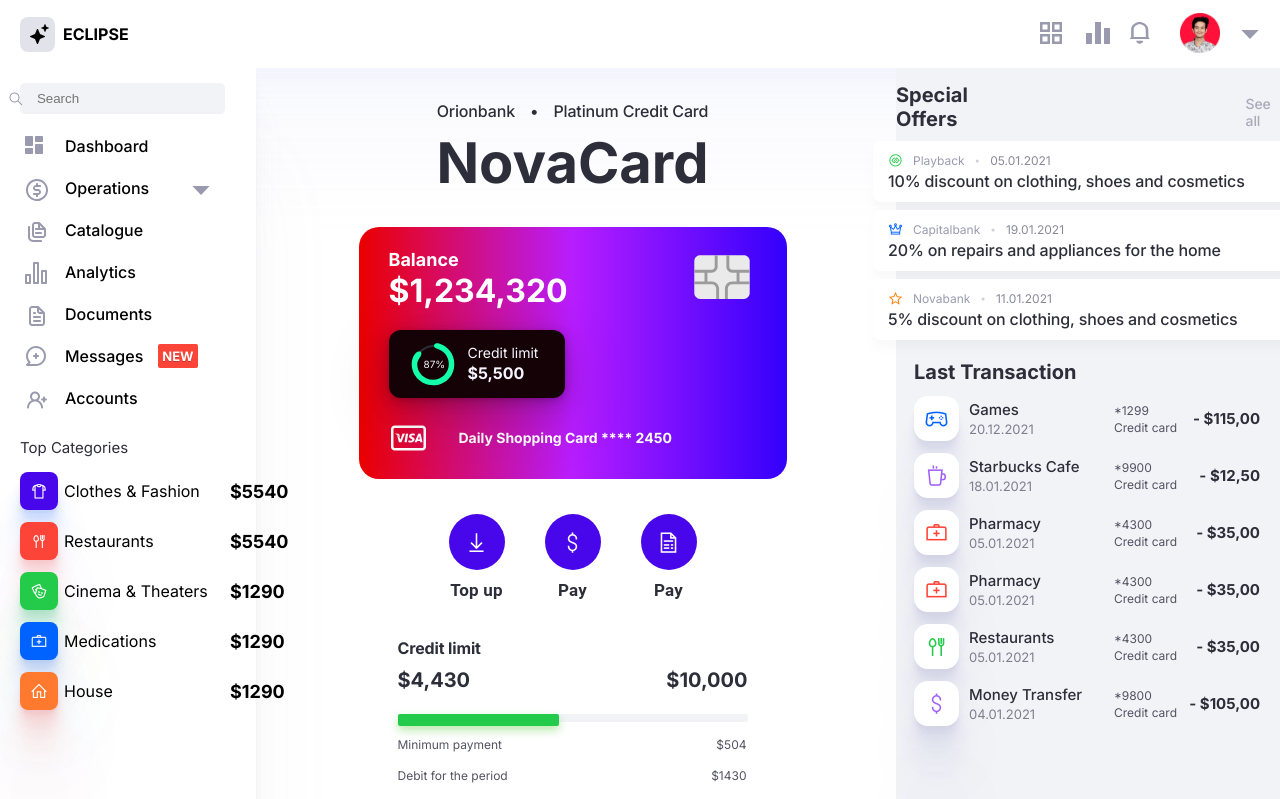
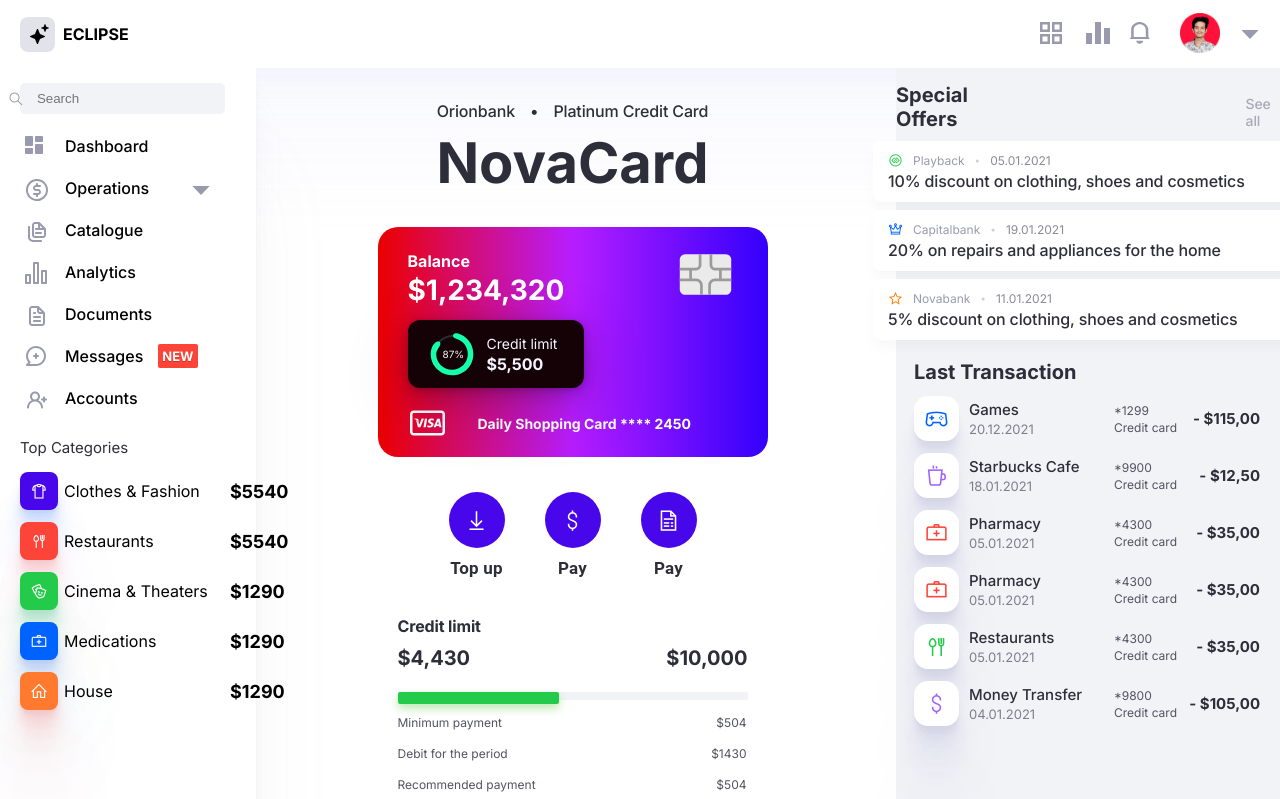
Before and after one commit to ayushsoni1010/dashboard-ui-library, a React (Create React App) app in the folder financial-analysis-ui/: page / in a window 1280 px wide. Shown: the top 799 px of the page. Built offline with nearby package versions, Linux system fonts and the light colour scheme.

Commit message:
🚀fix: cards

```diff
--- a/financial-analysis-ui/src/components/widgets/Cards/NovaCard/style.cards.novaCard.css
+++ b/financial-analysis-ui/src/components/widgets/Cards/NovaCard/style.cards.novaCard.css
@@ -12,8 +12,8 @@
   background: -webkit-gradient(linear, left top, right top, from(#eb0000), color-stop(#b71dff), to(#3300fc));
   background: linear-gradient(90deg, #eb0000, #b71dff, #3300fc);
   border-radius: 20px;
-  width: 428px;
-  height: 252px;
+  width: 390px;
+  height: 230px;
   border: none;
   padding-top: 20px;
   padding-left: 30px;
@@ -29,14 +29,14 @@
   -webkit-box-direction: normal;
       -ms-flex-direction: column;
           flex-direction: column;
+  margin-top: 10px;
 }
 
 div.nova-credit-card-section-wrapper > div.nova-card-content-wrapper > p.nova-card-title {
   font-family: 'Inter';
   font-style: normal;
   font-weight: bold;
-  font-size: 18px;
-  line-height: 22px;
+  font-size: 16px;
   display: -webkit-box;
   display: -ms-flexbox;
   display: flex;
@@ -50,7 +50,7 @@
   font-family: 'Inter';
   font-style: normal;
   font-weight: 800;
-  font-size: 32px;
+  font-size: 28px;
   line-height: 39px;
   display: -webkit-box;
   display: -ms-flexbox;
@@ -80,7 +80,7 @@
   position: relative;
   height: 68px;
   width: 176px;
-  margin-top: 20px;
+  margin-top: 10px;
 }
 
 div.nova-credit-card-section-wrapper > div.nova-card-content-wrapper > div.nova-credit-limit-card-wrapper > div.stats-wrapper-credit-limit-card {
@@ -98,7 +98,6 @@
   font-style: normal;
   font-weight: normal;
   font-size: 10px;
-  line-height: 16px;
   display: -webkit-box;
   display: -ms-flexbox;
   display: flex;
@@ -108,7 +107,7 @@
   color: #F4F5FA;
   position: absolute;
   left: 35px;
-  top: 26px;
+  top: 27.5px;
 }
 
 div.nova-credit-card-section-wrapper > div.nova-card-content-wrapper > div.nova-credit-limit-card-wrapper > div.credit-limit-card-content-wrapper {
@@ -130,7 +129,6 @@
   font-style: normal;
   font-weight: normal;
   font-size: 14px;
-  line-height: 16px;
   display: -webkit-box;
   display: -ms-flexbox;
   display: flex;
@@ -145,7 +143,6 @@
   font-style: normal;
   font-weight: 600;
   font-size: 16px;
-  line-height: 20px;
   display: -webkit-box;
   display: -ms-flexbox;
   display: flex;
@@ -164,7 +161,7 @@
   -webkit-box-align: center;
       -ms-flex-align: center;
           align-items: center;
-  margin-top: 20px;
+  margin-top: 15px;
 }
 
 div.nova-credit-card-section-wrapper > div.nova-card-content-wrapper > div.nova-card-visa-wrapper > button.nova-card-visa-icon {
@@ -197,6 +194,6 @@
   position: absolute;
   top: 15px;
   right: 30px;
-  width: 70px;
+  width: 65px;
 }
 /*# sourceMappingURL=style.cards.novaCard.css.map */
--- a/financial-analysis-ui/src/components/widgets/Cards/NovaCard/style.cards.novaCard.scss
+++ b/financial-analysis-ui/src/components/widgets/Cards/NovaCard/style.cards.novaCard.scss
@@ -6,8 +6,8 @@
 
     background: linear-gradient(90deg, rgba(235, 0, 0, 1), rgb(183, 29, 255), rgba(51, 0, 252, 1));
     border-radius: 20px;
-    width: 428px;
-    height: 252px;
+    width: 390px;
+    height: 230px;
     border: none;
     padding-top: 20px;
     padding-left: 30px;
@@ -17,13 +17,13 @@
     >div.nova-card-content-wrapper {
         display: flex;
         flex-direction: column;
+        margin-top: 10px;
 
         >p.nova-card-title {
             font-family: 'Inter';
             font-style: normal;
             font-weight: bold;
-            font-size: 18px;
-            line-height: 22px;
+            font-size: 16px;
             display: flex;
             align-items: center;
             color: #FFFFFF;
@@ -33,7 +33,7 @@
             font-family: 'Inter';
             font-style: normal;
             font-weight: 800;
-            font-size: 32px;
+            font-size: 28px;
             line-height: 39px;
             display: flex;
             align-items: center;
@@ -56,7 +56,7 @@
             position: relative;
             height: 68px;
             width: 176px;
-            margin-top: 20px;
+            margin-top: 10px;
 
             >div.stats-wrapper-credit-limit-card {
                 display: flex;
@@ -70,13 +70,12 @@
                     font-style: normal;
                     font-weight: normal;
                     font-size: 10px;
-                    line-height: 16px;
                     display: flex;
                     align-items: center;
                     color: #F4F5FA;
                     position: absolute;
                     left: 35px;
-                    top: 26px;
+                    top: 27.5px;
                 }
             }
 
@@ -91,7 +90,6 @@
                     font-style: normal;
                     font-weight: normal;
                     font-size: 14px;
-                    line-height: 16px;
                     display: flex;
                     align-items: center;
                     color: #F5F5FF;
@@ -102,7 +100,6 @@
                     font-style: normal;
                     font-weight: 600;
                     font-size: 16px;
-                    line-height: 20px;
                     display: flex;
                     align-items: center;
                     color: #F5F5FF;
@@ -115,7 +112,7 @@
             display: flex;
             gap: 30px;
             align-items: center;
-            margin-top: 20px;
+            margin-top: 15px;
 
             >button.nova-card-visa-icon {
                 cursor: pointer;
@@ -145,6 +142,6 @@
         position: absolute;
         top: 15px;
         right: 30px;
-        width: 70px;
+        width: 65px;
     }
 }
```
Also changed, not shown: 1 other file (tests, documents, lock files or other folders).
